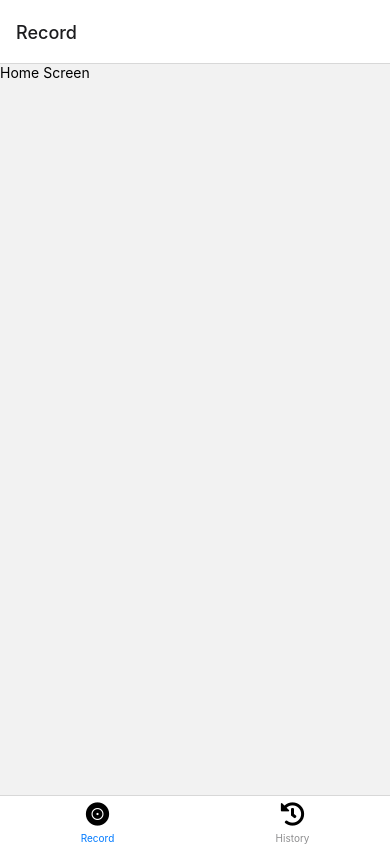
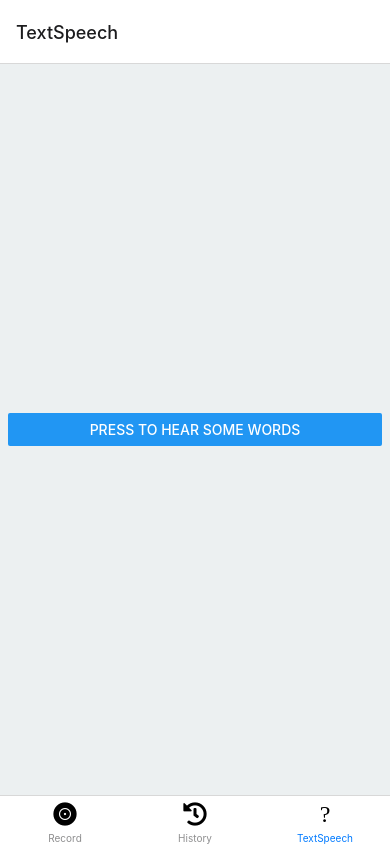
Before and after one commit to Surfsol/speechText, a React Native app: screen /TextSpeech in a window 390 px wide. Built offline with nearby package versions, Linux system fonts and the light colour scheme.

Commit message:
add textspeech

```diff
--- a/App.tsx
+++ b/App.tsx
@@ -5,6 +5,7 @@ import { createBottomTabNavigator } from "@react-navigation/bottom-tabs";
 import { NavigationContainer } from "@react-navigation/native";
 import Home from "./components/Home";
 import Notes from "./components/Notes";
+import TextSpeech from "./components/TextSpeech";
 const Tab = createBottomTabNavigator();
 export default function App() {
   return (
@@ -24,6 +25,7 @@ export default function App() {
       >
         <Tab.Screen name="Record" component={Home} />
         <Tab.Screen name="History" component={Notes} />
+        <Tab.Screen name="TextSpeech" component={TextSpeech} />
       </Tab.Navigator>
     </NavigationContainer>
   );
--- /dev/null
+++ b/components/TextSpeech.tsx
@@ -0,0 +1,24 @@
+import { View, StyleSheet, Button } from 'react-native';
+import * as Speech from 'expo-speech';
+
+export default function TextSpeech() {
+  const speak = () => {
+    const thingToSay = '1';
+    Speech.speak(thingToSay);
+  };
+
+  return (
+    <View style={styles.container}>
+      <Button title="Press to hear some words" onPress={speak} />
+    </View>
+  );
+}
+
+const styles = StyleSheet.create({
+  container: {
+    flex: 1,
+    justifyContent: 'center',
+    backgroundColor: '#ecf0f1',
+    padding: 8,
+  },
+});
--- a/package.json
+++ b/package.json
@@ -15,6 +15,7 @@
     "@react-navigation/bottom-tabs": "^6.6.1",
     "@react-navigation/native": "^6.1.18",
     "expo": "~51.0.28",
+    "expo-speech": "~12.0.2",
     "expo-status-bar": "~1.12.1",
     "react": "18.2.0",
     "react-dom": "18.2.0",
```
Also changed, not shown: 1 other file (tests, documents, lock files or other folders).
